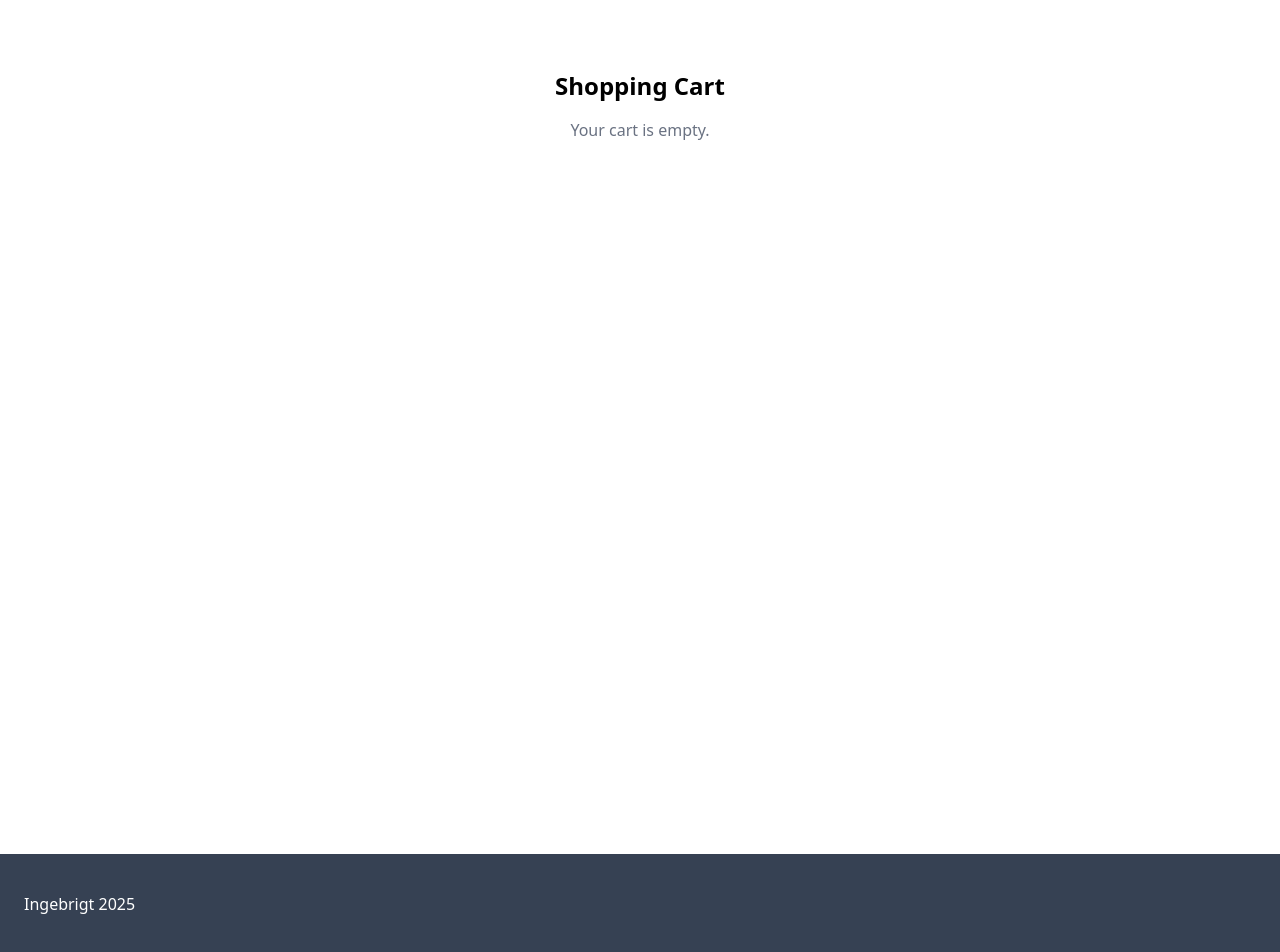
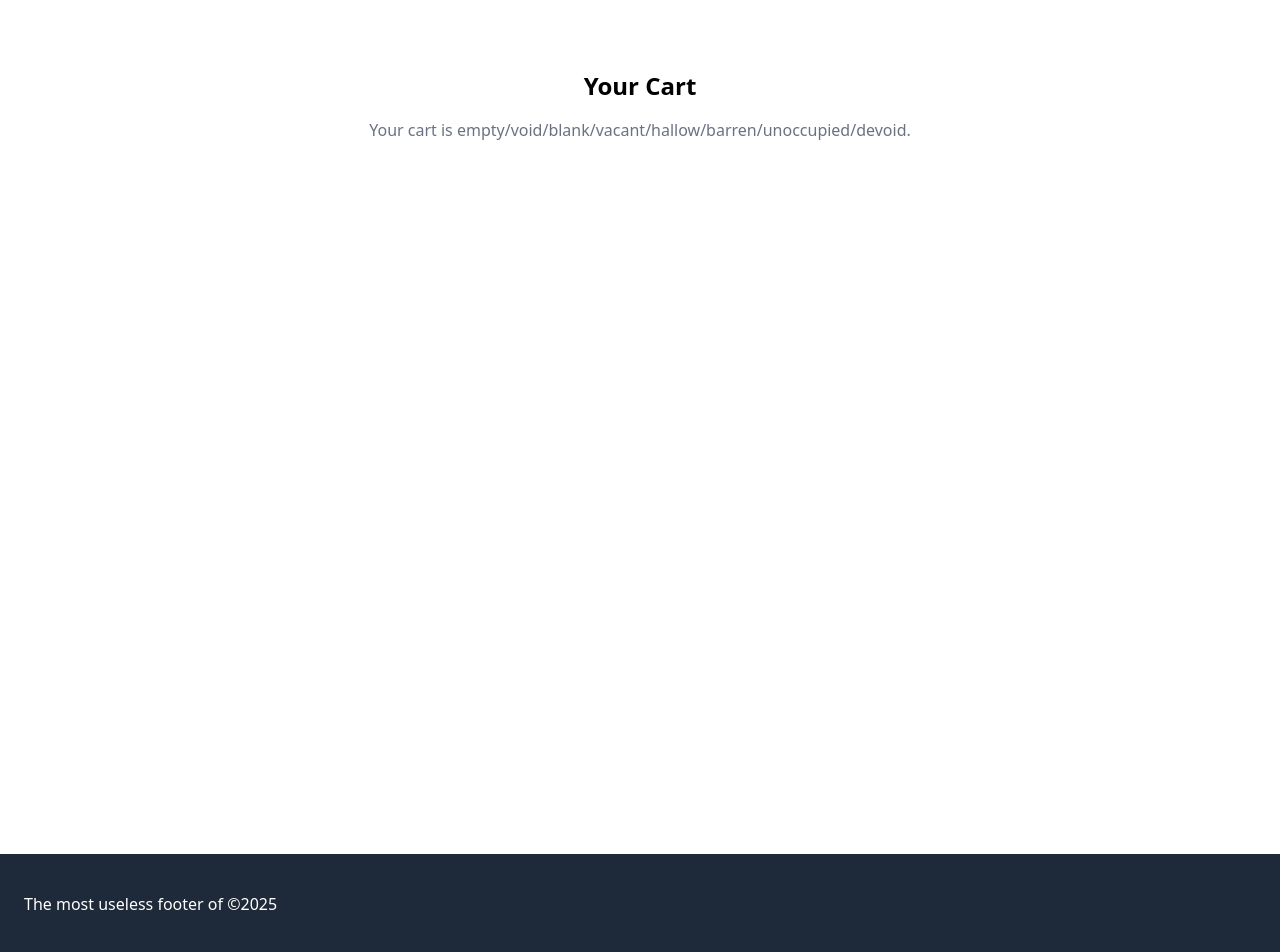
Before and after one commit to ingebrigtfb/react-ca, a React (Vite) app: page /checkout in a window 1280 px wide. Shown: the part 86-1038 px from the top of the page. Built offline with nearby package versions, Linux system fonts and the light colour scheme.

Commit message:
fixing bugs

```diff
--- a/src/components/form/ContactForm.jsx
+++ b/src/components/form/ContactForm.jsx
@@ -4,8 +4,7 @@ function ContactForm() {
   const { formData, errors, successMessage, handleChange, handleSubmit } = useContactForm();
 
   return (
-    <div className="w-full mx-auto bg-white shadow-lg p-6 rounded-lg">
-      <h2 className="text-2xl font-bold text-center text-gray-800 mb-4">Contact Us</h2>
+    <div className="w-full mx-auto bg-white p-6 rounded-lg">
 
       {successMessage && <p className="text-green-500 text-center">{successMessage}</p>}
 
@@ -59,7 +58,7 @@ function ContactForm() {
             name="body"
             value={formData.body}
             onChange={handleChange}
-            className="w-full p-2 border rounded-lg focus:ring focus:ring-gray-800"
+            className="w-full p-2 border rounded-lg focus: focus:ring-gray-800"
             required
           />
           {errors.body && <p className="text-red-500 text-sm">{errors.body}</p>}
--- a/src/components/layout/Footer.jsx
+++ b/src/components/layout/Footer.jsx
@@ -1,8 +1,8 @@
 const Footer = () => {
     return (
-        <footer className="bg-gray-700">
+        <footer className="bg-gray-800">
             <div className="h-[100px] flex items-center max-w-[1400px] mx-auto px-6">
-                <p className="text-white">Ingebrigt 2025</p>
+                <p className="text-white">The most useless footer of &copy;2025</p>
             </div>
         </footer>
     );
--- a/src/components/product/ProductHome.jsx
+++ b/src/components/product/ProductHome.jsx
@@ -48,7 +48,7 @@ const ProductHome = () => {
             onError={(e) => { e.target.src = "/fallback-image.jpg"; }}
           />
           <h2 className="text-lg font-semibold mt-2">{product.title}</h2>
-          <p className="text-gray-600">{product.description}</p>
+          <p className="text-gray-600 line-clamp-1">{product.description}</p>
 
 
           <div className="mt-2">
--- a/src/pages/CheckoutPage.jsx
+++ b/src/pages/CheckoutPage.jsx
@@ -34,10 +34,10 @@ const CheckoutPage = () => {
 
   return (
     <div className="max-w-xl mx-auto p-4">
-      <h2 className="text-2xl font-bold text-center mb-4">Shopping Cart</h2>
+      <h2 className="text-2xl font-bold text-center mb-4">Your Cart</h2>
 
       {cart.length === 0 ? (
-        <p className="text-center text-gray-500">Your cart is empty.</p>
+        <p className="text-center text-gray-500">Your cart is empty/void/blank/vacant/hallow/barren/unoccupied/devoid.</p>
       ) : (
         cart.map((item) => (
           <div key={item.id} className="flex justify-between items-center p-2 border-b">
```
